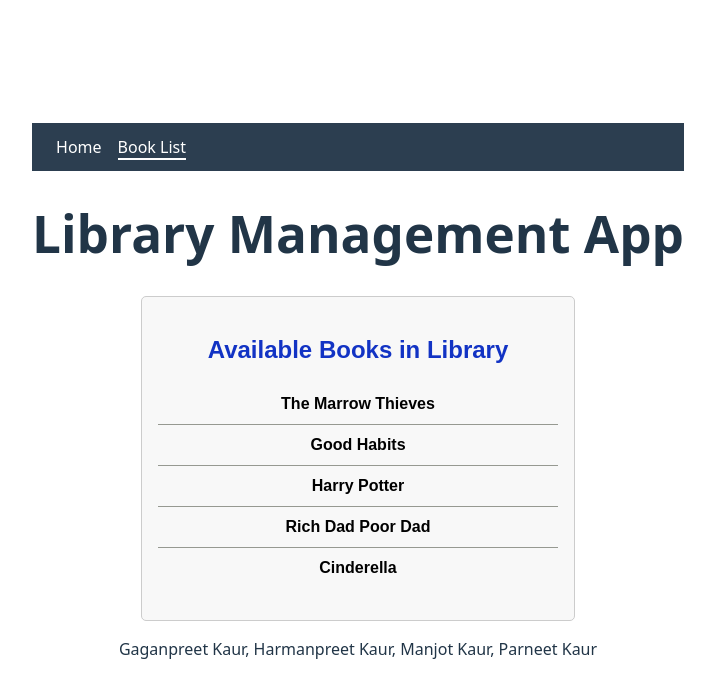
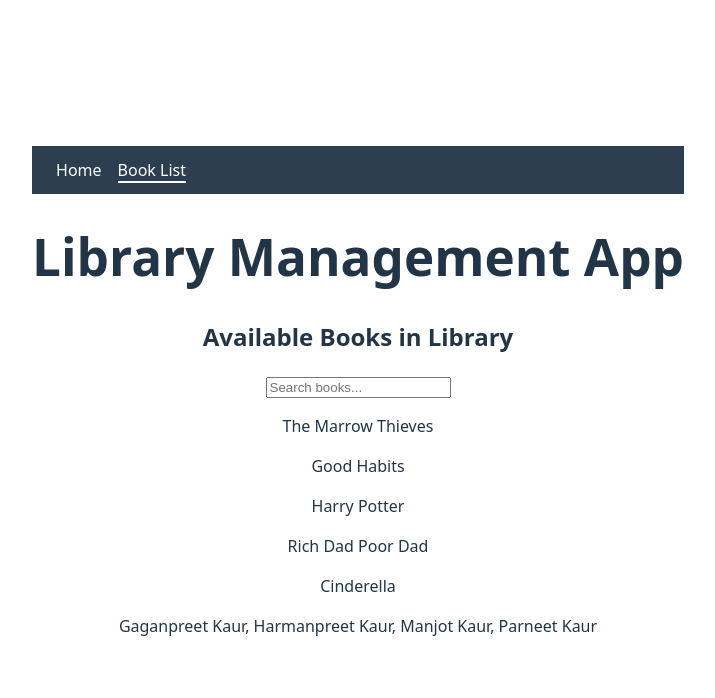
Before and after one commit to Gaganpreet-rrc/Full_Stack_Project_Sprint_01_New, a React (Vite) app in the folder sprint-01/: page /booklist in a window 1280 px wide. Shown: the top 698 px of the page, without its empty margins (282-997 px from the left). Built offline with nearby package versions, Linux system fonts and the light colour scheme.

Commit message:
Added search functionality.

```diff
--- a/sprint-01/src/App.tsx
+++ b/sprint-01/src/App.tsx
@@ -1,21 +1,26 @@
 import './App.css';
 import BookList from './Components/BookList/bookList';
 import { BrowserRouter, Routes, Route } from "react-router-dom";
+import { Layout } from './Components/common/layout/Layout'
+import { useState } from "react";
 import Home from './Components/pages/Home';
-import { Layout } from './Components/common/layout/layout';
 
 function App() {
+  const [search, setSearch] = useState("");
+
   return (
     <BrowserRouter>
       <Routes>
         <Route path="/" element={<Layout />}>
           <Route index element={<Home />} />
-          <Route path="booklist" element={<BookList />} />
+          <Route
+            path="booklist"
+            element={<BookList search={search} setSearch={setSearch} />}
+          />
         </Route>
       </Routes>
     </BrowserRouter>
   );
 }
 
-
 export default App;
--- a/sprint-01/src/Components/pages/BookListPage.tsx
+++ /dev/null
@@ -1,5 +0,0 @@
-import BookList from "../BookList/bookList";
-
-export const BookListPage = () => {
-  return <BookList />;
-}
--- a/sprint-01/src/Components/pages/Home.tsx
+++ b/sprint-01/src/Components/pages/Home.tsx
@@ -1,7 +1,5 @@
-const Home = () => (
-  <div>
-    <h2>Welcome to the Library App!</h2>
-  </div>
-);
+function Home() {
+  return <h2>Welcome to the Library</h2>;
+}
 
 export default Home;
--- a/sprint-01/src/components/BookList/bookList.tsx
+++ b/sprint-01/src/components/BookList/bookList.tsx
@@ -1,25 +1,38 @@
-import "./bookList.css";
+import React from "react";
+import SearchFilter from "../searchFilter/Searchfilter";
 
-function BookList() {
+type BookListProps = {
+  search: string;
+  setSearch: React.Dispatch<React.SetStateAction<string>>;
+};
+
+const BookList = ({ search, setSearch }: BookListProps) => {
   const books = [
     "The Marrow Thieves",
     "Good Habits",
     "Harry Potter",
     "Rich Dad Poor Dad",
-    "Cinderella",
+    "Cinderella"
   ];
+
+  const filteredBooks = books.filter((book) =>
+    book.toLowerCase().includes(search.toLowerCase())
+  );
+
 
   return (
     <section className="book-list">
       <h2>Available Books in Library</h2>
 
-      <ul>
-        {books.map((book, index) => (
-          <li key={index}>{book}</li>
+      <SearchFilter search={search} setSearch={setSearch} />
+
+      <div>
+        {filteredBooks.map((book, index) => (
+          <p key={index}>{book}</p>
         ))}
-      </ul>
+      </div>
     </section>
   );
-}
+};
 
 export default BookList;
--- a/sprint-01/src/components/searchFilter/Searchfilter.tsx
+++ b/sprint-01/src/components/searchFilter/Searchfilter.tsx
@@ -1,41 +1,19 @@
-import "./SearchFilter.css";
+import React from "react";
 
-/* Search & Filter Component */
-function SearchFilter() {
+type SearchFilterProps = {
+  search: string;
+  setSearch: React.Dispatch<React.SetStateAction<string>>;
+};
+
+const SearchFilter = ({ search, setSearch }: SearchFilterProps) => {
   return (
-    <section className="search-filter">
-      <header className="search-header">
-        <h2>Library Explorer</h2>
-        <p>Search, filter, and sort books easily</p>
-      </header>
-
-      {/* Search and Filter*/}
-      <form className="filter-panel">
-        <input
-          type="text"
-          placeholder="Search by title, author, or ISBN"
-          aria-label="Search books"
-        />
-
-        <select aria-label="Filter by category">
-          <option value="">All Categories</option>
-          <option value="Programming">Programming</option>
-          <option value="Self-Help">Self-Help</option>
-        </select>
-
-        <select aria-label="Filter by availability">
-          <option value="">All Availability</option>
-          <option value="available">Available</option>
-          <option value="unavailable">Checked Out</option>
-        </select>
-
-        <select aria-label="Sort books">
-          <option value="title">Sort by Title</option>
-          <option value="year">Sort by Year</option>
-        </select>
-      </form>
-    </section>
+    <input
+      type="text"
+      placeholder="Search books..."
+      value={search}
+      onChange={(e) => setSearch(e.target.value)}
+    />
   );
-}
+};
 
 export default SearchFilter;
```
Also changed, not shown: sprint-01/src/Components/common/header/Header.tsx (added, +10 -0 lines).
